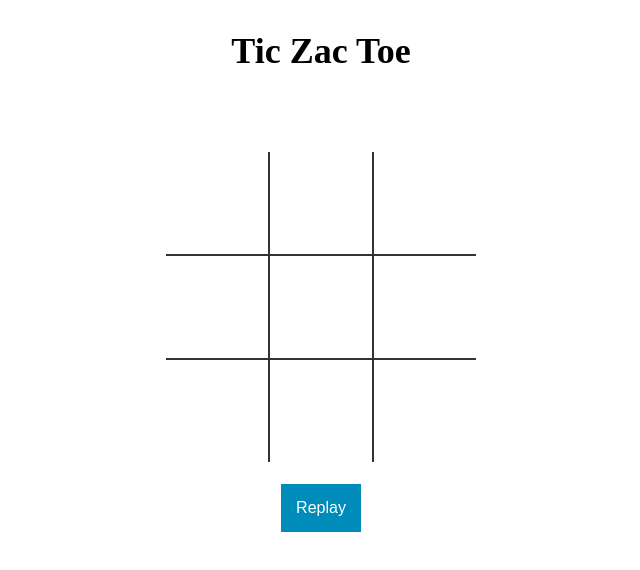
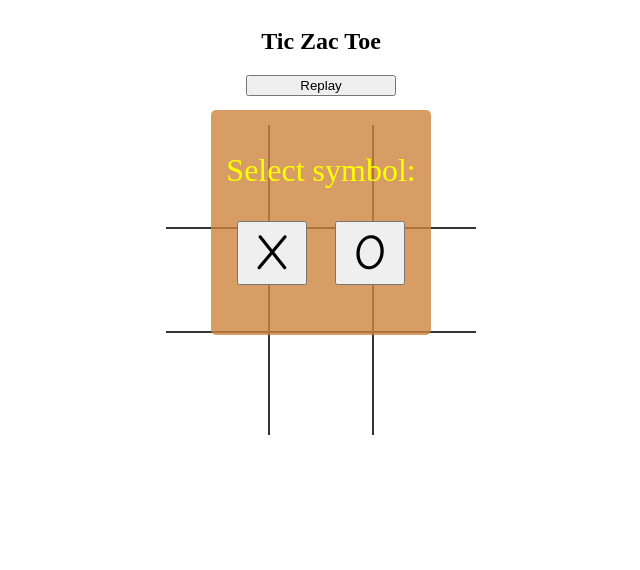
Before and after one commit to About7Sharks/TicTacToe, a plain HTML site: page index.html in a window 1280 px wide. Shown: the whole page, without its empty margins (319-959 px from the left). Drawn offline with Linux system fonts and the light colour scheme.

Commit message:
fixed tie error

```diff
--- a/index.html
+++ b/index.html
@@ -1,16 +1,20 @@
 <!DOCTYPE html>
+
 <html>
+<head>
+  <meta charset="UTF-8">
+  <title>Tic Tac Toe</title>
 
-<head>
-    <meta charset="utf-8" />
-    <meta http-equiv="X-UA-Compatible" content="IE=edge">
-    <title>Tic Zac Toe</title>
-    <meta name="viewport" content="width=device-width, initial-scale=1">
-    <link rel="stylesheet" type="text/css" media="screen" href="main.css" />
+  <link rel="stylesheet" href="main.css">
+
 </head>
 
 <body>
+    <div class="header">
         <h2>Tic Zac Toe</h2>
+<button onClick="startGame()">Replay</button>
+    </div>
+    <br><br><br>
 	<table>
 		<tr>
 			<td class="cell" id="0"></td>
@@ -28,13 +32,16 @@
 			<td class="cell" id="8"></td>
 		</tr>
 	</table>
-    <div class="endGame">
+	<div class="endgame">
 		<div class="text"></div>
 	</div>
-    <br><br><br><br>
-    <button onclick="startGame()">Replay</button>
+    <div class = "selectSym">
+    <p>Select symbol:</p>
+      <button onClick="selectSym('X')">X</button>
+      <button onClick="selectSym('O')">O</button>
+    </div>
+
+
   <script src="main.js"></script>
-
 </body>
-
 </html>
--- a/main.css
+++ b/main.css
@@ -1,39 +1,45 @@
-td{
-    border: 2px solid #333;
-    height: 100px;
-    width: 100px;
-    text-align: center;
-    vertical-align: middle;
-    font-size: 70px;
+td {
+    border:  2px solid #333;
+    height:  100px;
+    width:  100px;
+    text-align:  center;
+    vertical-align:  middle;
+    font-family:  "Comic Sans MS", cursive, sans-serif;
+    font-size:  70px;
     cursor: pointer;
   }
-table{
+
+  table {
     border-collapse: collapse;
-    position: relative;
+    position:   absolute;
     left: 50%;
     margin-left: -155px;
-    top: 50px;
+    top: 125px;
   }
+
   table tr:first-child td {
     border-top: 0;
   }
+
   table tr:last-child td {
     border-bottom: 0;
   }
-table tr td:first-child  {
+
+  table tr td:first-child {
     border-left: 0;
   }
-table tr td:last-child  {
+  table tr td:last-child {
     border-right: 0;
   }
-.endGame{
+
+  .endgame {
     display: none;
-    width: 200px;
+    width:  200px;
     top: 120px;
-    background-color:rgba(99, 36, 124, 0.2) ;
+    background-color: rgba(205, 133, 63, 0.8);
     position: absolute;
     left: 50%;
-    margin-left:-100px;
+    margin-left: -100px;
     padding-top: 50px;
     padding-bottom: 50px;
     text-align: center;
@@ -41,19 +47,45 @@ table tr td:last-child  {
     color: white;
     font-size: 2em;
   }
-button{
-margin: 0 auto;
-display: block;
-background-color: #008CBA;
-border: none;
-color: white;
-padding: 15px;
+
+  .selectSym{
+    display: none;
+    width: 220px;
+    top: 110px;
+    background-color: rgba(205, 133, 63, 0.8);
+    position: absolute;
+    left: 50%;
+    margin-left: -110px;
+    padding-top: 10px;
+    padding-bottom: 50px;
     text-align: center;
-text-decoration: none;
-font-size: 16px;
+    border-radius: 5px;
+    color: yellow;
+    font-size: 2em;
   }
-h2{
-    text-shadow: 2px #008CBA;
-    font-size: 36px;
+
+  .selectSym button{
+    font-family: "Comic Sans MS", cursive, sans-serif;
+    font-size:  50px;
+    width: 70px;
+  }
+
+  .selectSym  button:first-of-type {
+    margin-right: 10px;
+  }
+  .selectSym  button:last-of-type {
+    margin-left: 10px;
+  }
+ .header{
+     display: flex;
+     flex-direction: column;
+     justify-content: center;
+     align-items: center;
+
+ }
+ .header button{
+     width: 150px;
+ }
+  /* h2{
       text-align: center;
-}
+  } */
--- a/main.js
+++ b/main.js
@@ -1,129 +1,152 @@
-var origBoard;
-const huPlayer = 'Z';
-const aiPlayer = 'S';
-const winCombos = [
+let origBoard;
+let huPlayer ='S';
+let aiPlayer = 'Z';
+const winCombos =[
   [0, 1, 2],
   [3, 4, 5],
   [6, 7, 8],
-    [0, 3, 6],
+  [0, 4, 8],
+  [6, 4, 2],
+  [2, 5, 8],
   [1, 4, 7],
-    [2, 5, 8],
-    [0, 4, 8],
-    [6, 4, 2]
-]
+  [0, 3, 6]
+];
+
 const cells = document.querySelectorAll('.cell');
 startGame();
 
+function selectSym(sym){
+  huPlayer = sym;
+  aiPlayer = sym==='O' ? 'X' :'O';
+  origBoard = Array.from(Array(9).keys());
+  for (let i = 0; i < cells.length; i++) {
+    cells[i].addEventListener('click', turnClick, false);
+  }
+  if (aiPlayer === 'X') {
+    turn(bestSpot(),aiPlayer);
+  }
+  document.querySelector('.selectSym').style.display = "none";
+}
+
 function startGame() {
-    document.querySelector(".endGame").style.display = "none"
-    origBoard = Array.from(Array(9).keys());
-    for (var i = 0; i < cells.length; i++) {
+  document.querySelector('.endgame').style.display = "none";
+  document.querySelector('.endgame .text').innerText ="";
+  document.querySelector('.selectSym').style.display = "block";
+  for (let i = 0; i < cells.length; i++) {
     cells[i].innerText = '';
     cells[i].style.removeProperty('background-color');
-        cells[i].addEventListener('click', turnClick, false)
+  }
 }
 
 function turnClick(square) {
-        if (typeof origBoard[square.target.id] == 'number'){
-            turn(square.target.id, huPlayer)
-              if (!checkTie()) turn(bestSpot(),aiPlayer);
+  if (typeof origBoard[square.target.id] ==='number') {
+    turn(square.target.id, huPlayer);
+    if (!checkWin(origBoard, huPlayer) && !checkTie())
+      turn(bestSpot(), aiPlayer);
   }
-
 }
 
 function turn(squareId, player) {
   origBoard[squareId] = player;
-        document.getElementById(squareId).innerText = player;
-        let gameWon = checkWin(origBoard, player)
-        if (gameWon) gameOver(gameWon)
+  document.getElementById(squareId).innerHTML = player;
+  let gameWon = checkWin(origBoard, player);
+  if (gameWon) gameOver(gameWon);
+  checkTie();
 }
 
 function checkWin(board, player) {
-        let plays = board.reduce((a, e, i) =>
-                (e === player) ? a.concat(i) : a,[]);
+  let plays = board.reduce((a, e, i) => (e === player) ? a.concat(i) : a, []);
   let gameWon = null;
   for (let [index, win] of winCombos.entries()) {
-            if (win.every(elem => plays.indexOf(elem)> -1)) {
+    if (win.every(elem => plays.indexOf(elem) > -1)) {
       gameWon = {index: index, player: player};
       break;
     }
   }
   return gameWon;
 }
+
 function gameOver(gameWon){
-        for (let index of winCombos[gameWon.index]){
-            document.getElementById(index).style.backgroundColor = gameWon.player == huPlayer ? "blue" : "red";
-
+  for (let index of winCombos[gameWon.index]) {
+    document.getElementById(index).style.backgroundColor =
+      gameWon.player === huPlayer ? "blue" : "red";
   }
-        for (var i = 0; i< cells.length; i++){
-            cells[i].removeEventListener('click', turnClick, false)
+  for (let i=0; i < cells.length; i++) {
+    cells[i].removeEventListener('click', turnClick, false);
   }
-        declareWinner(gameWon.player == huPlayer ? 'You Win' : 'You Lose')
+  declareWinner(gameWon.player === huPlayer ? "You win!" : "You lose");
 }
 
-        function declareWinner(who){
-            document.querySelector('.endGame').style.display='block';
-            document.querySelector('.endGame .text').innerHTML=who;
+function declareWinner(who) {
+  document.querySelector(".endgame").style.display = "block";
+  document.querySelector(".endgame .text").innerText = who;
 }
-        function emptySquares(){
-            return origBoard.filter(s => typeof s == 'number');
+function emptySquares() {
+  return origBoard.filter((elm, i) => i===elm);
 }
+
 function bestSpot(){
-            return minimax(origBoard,aiPlayer).index;
+  return minimax(origBoard, aiPlayer).index;
 }
-        function checkTie(){
-            if (emptySquares().length==0){
-                for (var i = 0; i< cells.length; i++){
-                    cells[i].style.backgroundColor='green';
-                    cells[i].removeEventListener('click', turnClick,false);
+
+function checkTie() {
+  if (emptySquares().length === 0){
+    for (cell of cells) {
+      cell.style.backgroundColor = "green";
+      cell.removeEventListener('click',turnClick, false);
     }
-                declareWinner('Tie Game')
+    declareWinner("Tie game");
     return true;
   }
   return false;
 }
-        function minimax(newBoard, player){
+
+function minimax(newBoard, player) {
   var availSpots = emptySquares(newBoard);
-            if (checkWin(newBoard, player)){
-                return{score: -10};
-            }else if(checkWin(newBoard, aiPlayer)){
-                return{score:20};
-            }else if(availSpots.length === 0){
-                return{score:0 };
+
+  if (checkWin(newBoard, huPlayer)) {
+    return {score: -10};
+  } else if (checkWin(newBoard, aiPlayer)) {
+    return {score: 10};
+  } else if (availSpots.length === 0) {
+    return {score: 0};
   }
+
   var moves = [];
-            for (var i =0;i< availSpots.length; i++){
+  for (let i = 0; i < availSpots.length; i ++) {
     var move = {};
     move.index = newBoard[availSpots[i]];
-                newBoard[availSpots[i]]= player;
-                if (player == aiPlayer){
-                    var result = minimax(newBoard, huPlayer);
-                    move.score=result.score;
-                }else{
-                    var result = minimax(newBoard, aiPlayer);
-                    move.score=result.score;
-                }
-                newBoard[availSpots[i]]= move.index;
+    newBoard[availSpots[i]] = player;
+
+    if (player === aiPlayer)
+      move.score = minimax(newBoard, huPlayer).score;
+    else
+       move.score =  minimax(newBoard, aiPlayer).score;
+    newBoard[availSpots[i]] = move.index;
+    if ((player === aiPlayer && move.score === 10) || (player === huPlayer && move.score === -10))
+      return move;
+    else
       moves.push(move);
   }
-            var bestMove;
-            if(player === aiPlayer){
-                var bestScore = -10000;
-                for(var i = 0; i<moves.length; i++){
-                    if (moves[i].score > bestScore){
+
+  let bestMove, bestScore;
+  if (player === aiPlayer) {
+    bestScore = -1000;
+    for(let i = 0; i < moves.length; i++) {
+      if (moves[i].score > bestScore) {
         bestScore = moves[i].score;
         bestMove = i;
       }
     }
-            }else{
-                var bestScore = 10000;
-                for(var i = 0; i<moves.length; i++){
-                    if (moves[i].score < bestScore){
+  } else {
+      bestScore = 1000;
+      for(let i = 0; i < moves.length; i++) {
+      if (moves[i].score < bestScore) {
         bestScore = moves[i].score;
         bestMove = i;
       }
-            }}
-            return moves[bestMove];
-
     }
   }
+
+  return moves[bestMove];
+}
```
Lines whose indentation alone changed are shown as unchanged.
